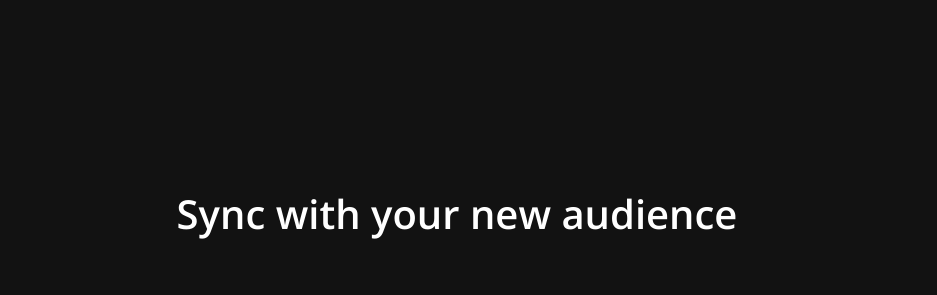
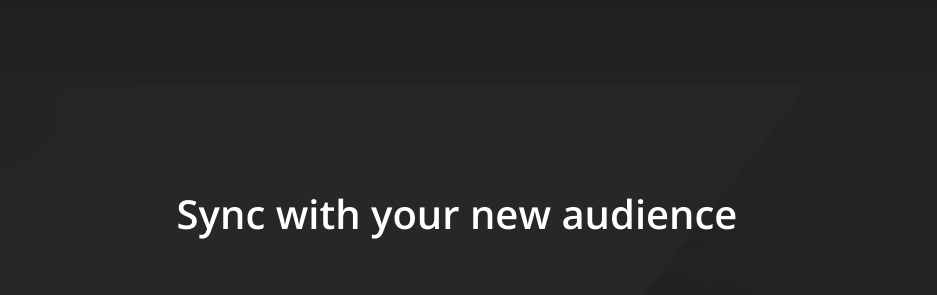
Before and after one commit to MantasUrb/19-algosongs, a website with bundled scripts: page index.html in a window 1280 px wide. Shown: the part 642-937 px from the top of the page, without its empty margins (183-1120 px from the left). Built offline with nearby package versions, Linux system fonts and the light colour scheme.

Commit message:
background finally done #6

```diff
--- a/css/base/base.css
+++ b/css/base/base.css
@@ -11,7 +11,6 @@ img {
 .bg-light-header {
     background-color: var(--black-color);
     color: var(--white-color);
-    /* clip-path: ellipse(81% 88% at 50% 10%); */
 }
 .bg-light {
     background-color: var(--light-color);
--- a/css/components/header.css
+++ b/css/components/header.css
@@ -4,7 +4,7 @@ header {
 }
 header.container {
     padding: 0 10px;
-    z-index: 3;
+    z-index: 4;
     transition: 250ms ease;
 }
 header.container > .row > .col-12 {
--- a/css/components/sections.css
+++ b/css/components/sections.css
@@ -27,3 +27,23 @@ section {
     left: 0;
     top: -149px;
 }
+.row [class*='col'] {
+    z-index: 3;
+    position: relative;
+}
+#music-promo::after,
+#discord::after,
+#about::after {
+    content: '';
+    background-image: url(../../img/bg.jpg);
+    background-size: cover;
+    position: absolute;
+    top: 0;
+    right: 0;
+    bottom: 0;
+    left: 0;
+    opacity: 0.1;
+}
+.hero {
+    background: linear-gradient(0deg, rgb(35 35 35) 0%, rgba(18,18,18,1) 70%);
+}
--- a/index.html
+++ b/index.html
@@ -146,7 +146,7 @@
             </div>
         </div>
         <div class="row">
-            <div>
+            <div class="col-12">
                 <img src="./img/platformsLogos/youtube-logo-square.svg" alt="youtube logo">
                 <img src="./img/platformsLogos/instagram-logo-square.svg" alt="instagram logo">
                 <img src="./img/platformsLogos/tiktok-logo-square.svg" alt="tiktok logo">
@@ -161,7 +161,6 @@
                 <p>A great stage for digital goods sales</p>
             </div>
         </div>
-            <!-- <div class="col-12">INFOS</div> -->
         <div class="row">
             <div class="col-12 visible-flex">
                 <button onclick="window.open('https://calendly.com/laurynas-brovka/discover', '_blank')" class="btn"><i class="icon fa fa-phone"></i>Let's talk!</button>
```
Also changed, not shown: img/bg2.jpg (added).
